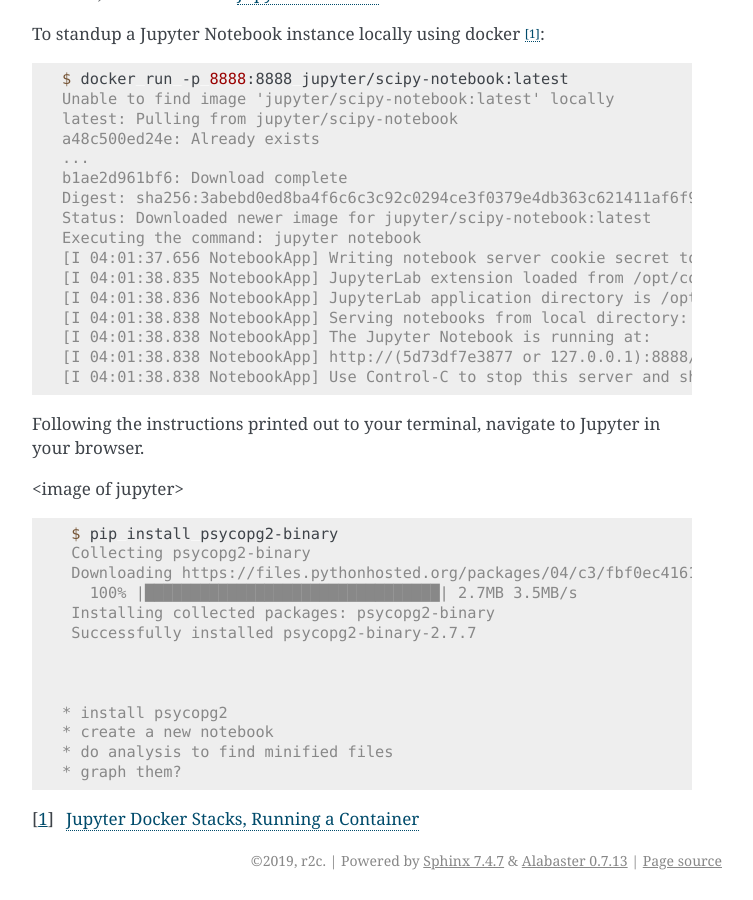
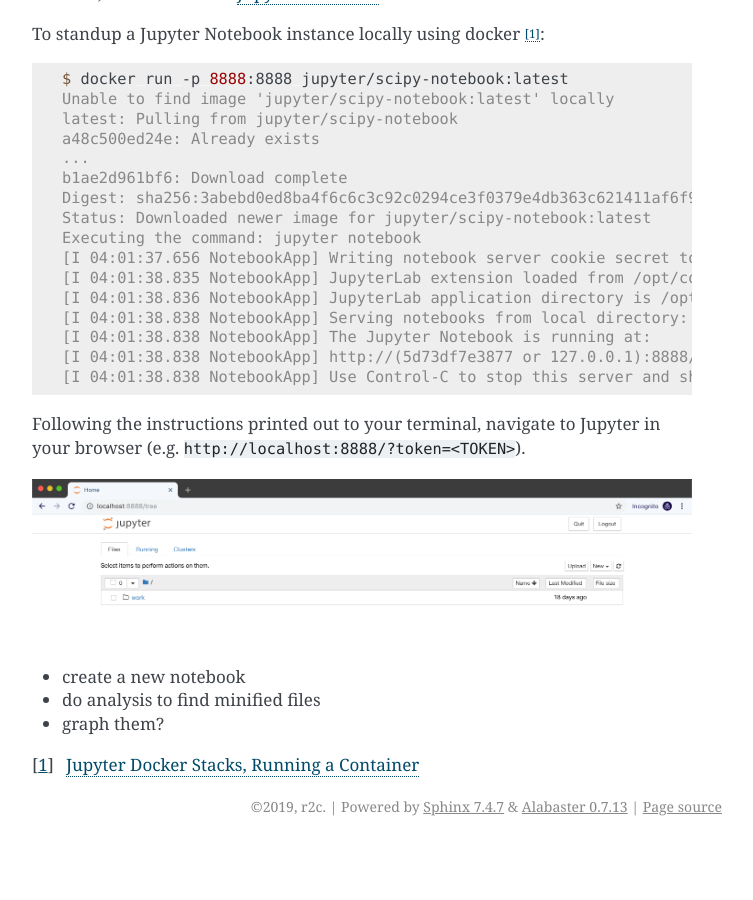
Before and after one commit to semgrep/docs, a Sphinx documentation site: the page built from docs/intro/results.rst, in a window 1280 px wide and 900 px high, scrolled down 1795 px. Shown: the whole window, without its empty margins (388-1141 px from the left). Built offline with Sphinx 7.4.7, drawn with Linux system fonts in a browser that asks for light colours; after the commit the page ends 2641 px from its top, so only the background shows below that.

Commit message:
Add Jupyter home

```diff
--- a/docs/intro/results.rst
+++ b/docs/intro/results.rst
@@ -96,24 +96,14 @@
   [I 04:01:38.838 NotebookApp] http://(5d73df7e3877 or 127.0.0.1):8888/?token=<TOKEN>
   [I 04:01:38.838 NotebookApp] Use Control-C to stop this server and shut down all kernels (twice to skip confirmation).
 
-Following the instructions printed out to your terminal, navigate to Jupyter in your browser.
+Following the instructions printed out to your terminal, navigate to Jupyter in your browser (e.g. ``http://localhost:8888/?token=<TOKEN>``).
 
-<image of jupyter>
-
-.. code-block:: console
-
-  $ pip install psycopg2-binary
-  Collecting psycopg2-binary
-  Downloading https://files.pythonhosted.org/packages/04/c3/fbf0ec416151ce082087bfbb42f236ec42c2c74d2d9f7a5b5cdf49cfc517/psycopg2_binary-2.7.7-cp37-cp37m-manylinux1_x86_64.whl (2.7MB)
-    100% |████████████████████████████████| 2.7MB 3.5MB/s
-  Installing collected packages: psycopg2-binary
-  Successfully installed psycopg2-binary-2.7.7
+.. image:: images/jupyter_home.png
+   :alt: Empty home page of Jupyter Notebook.
 
 
-
- * install psycopg2
- * create a new notebook
- * do analysis to find minified files
- * graph them?
+* create a new notebook
+* do analysis to find minified files
+* graph them?
 
 .. [#jupyter-tut] `Jupyter Docker Stacks, Running a Container <https://jupyter-docker-stacks.readthedocs.io/en/latest/using/running.html#running-a-container>`_
```
Also changed, not shown: docs/intro/images/jupyter_home.png (added).
